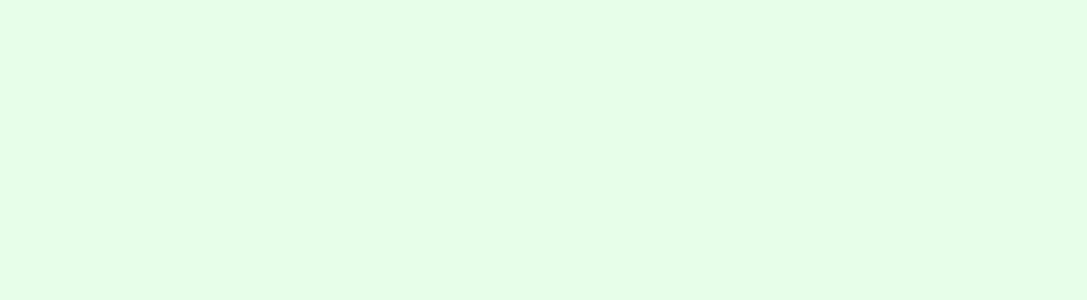
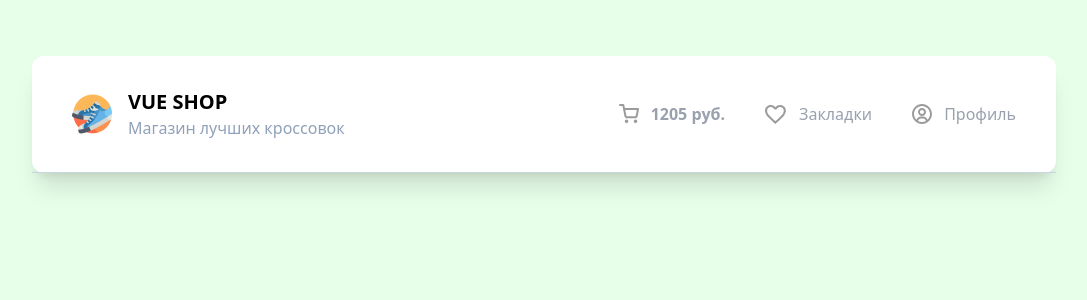
Before and after one commit to Enver111/vue-shop, a Vue app: page / in a window 1280 px wide. Shown: the top 300 px of the page, without its empty margins (96-1183 px from the left). Built offline with nearby package versions, Linux system fonts and the light colour scheme.

Commit message:
Added header

```diff
--- a/src/App.vue
+++ b/src/App.vue
@@ -1,5 +1,9 @@
-<script setup></script>
+<script setup>
+import Header from "./components/Header.vue";
+</script>
 
 <template>
-  <div class="bg-white w-4/5 m-auto rounded-xl shadow-xl mt-14"></div>
+  <div class="bg-white w-4/5 m-auto rounded-xl shadow-xl mt-14">
+    <Header />
+  </div>
 </template>
--- /dev/null
+++ b/src/components/Header.vue
@@ -0,0 +1,32 @@
+<template>
+  <header class="flex justify-between border-b border-slate-300 px-10 py-8">
+    <div class="flex items-center gap-4">
+      <img src="/logo.png" alt="Logo" class="w-10" />
+      <div>
+        <h2 class="text-xl font-bold uppercase">Vue Shop</h2>
+        <p class="text-slate-400">Магазин лучших кроссовок</p>
+      </div>
+    </div>
+
+    <ul class="flex items-center gap-10">
+      <li
+        class="flex items-center gap-3 text-gray-400 hover:text-black cursor-pointer"
+      >
+        <img src="/cart.svg" alt="Cart" />
+        <b>1205 руб.</b>
+      </li>
+      <li
+        class="flex items-center gap-3 text-gray-400 hover:text-black cursor-pointer"
+      >
+        <img src="/heart.svg" alt="Heart" />
+        <span>Закладки</span>
+      </li>
+      <li
+        class="flex items-center gap-3 text-gray-400 hover:text-black cursor-pointer"
+      >
+        <img src="/profile.svg" alt="Profile" />
+        <span>Профиль</span>
+      </li>
+    </ul>
+  </header>
+</template>
```
